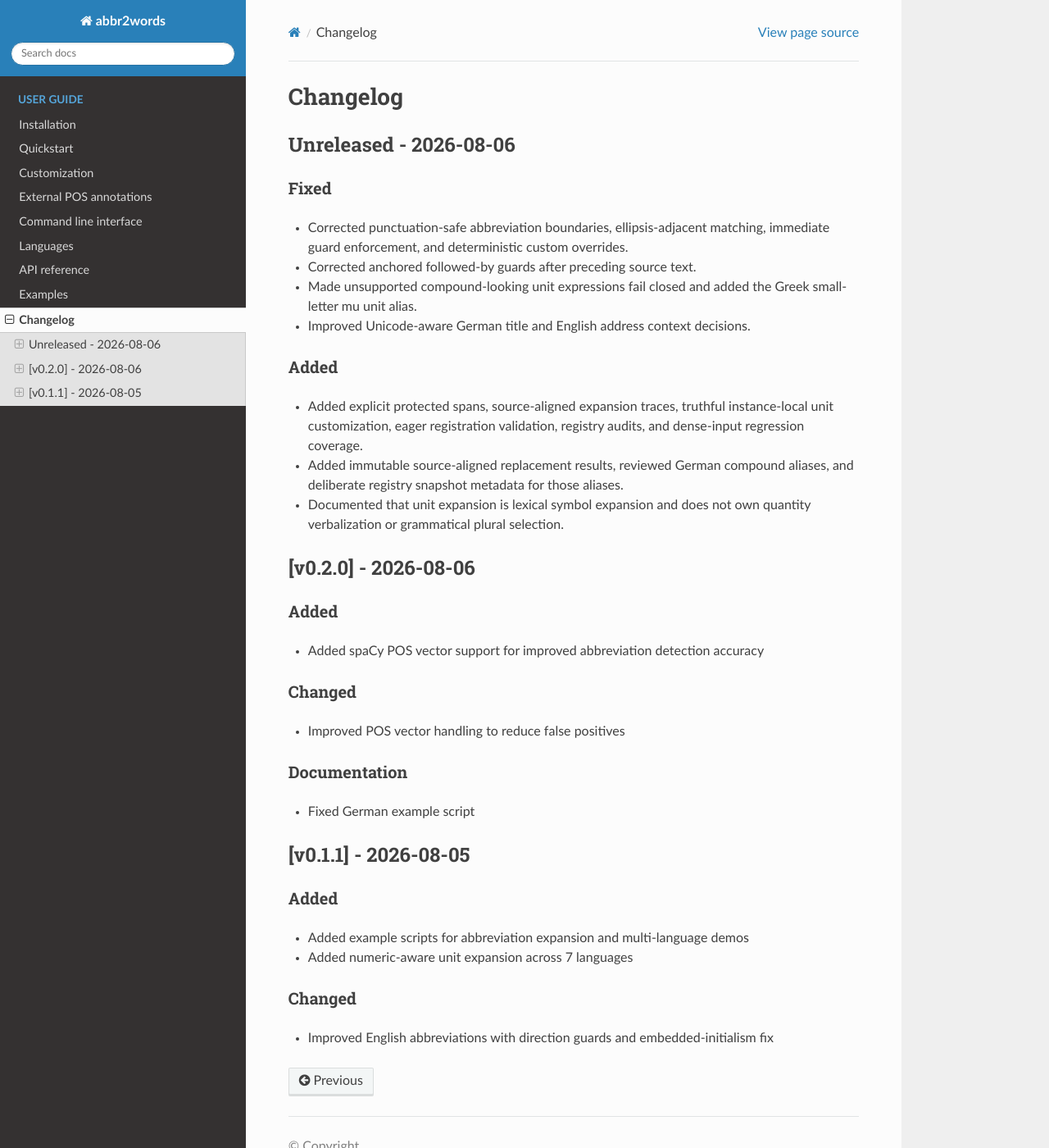
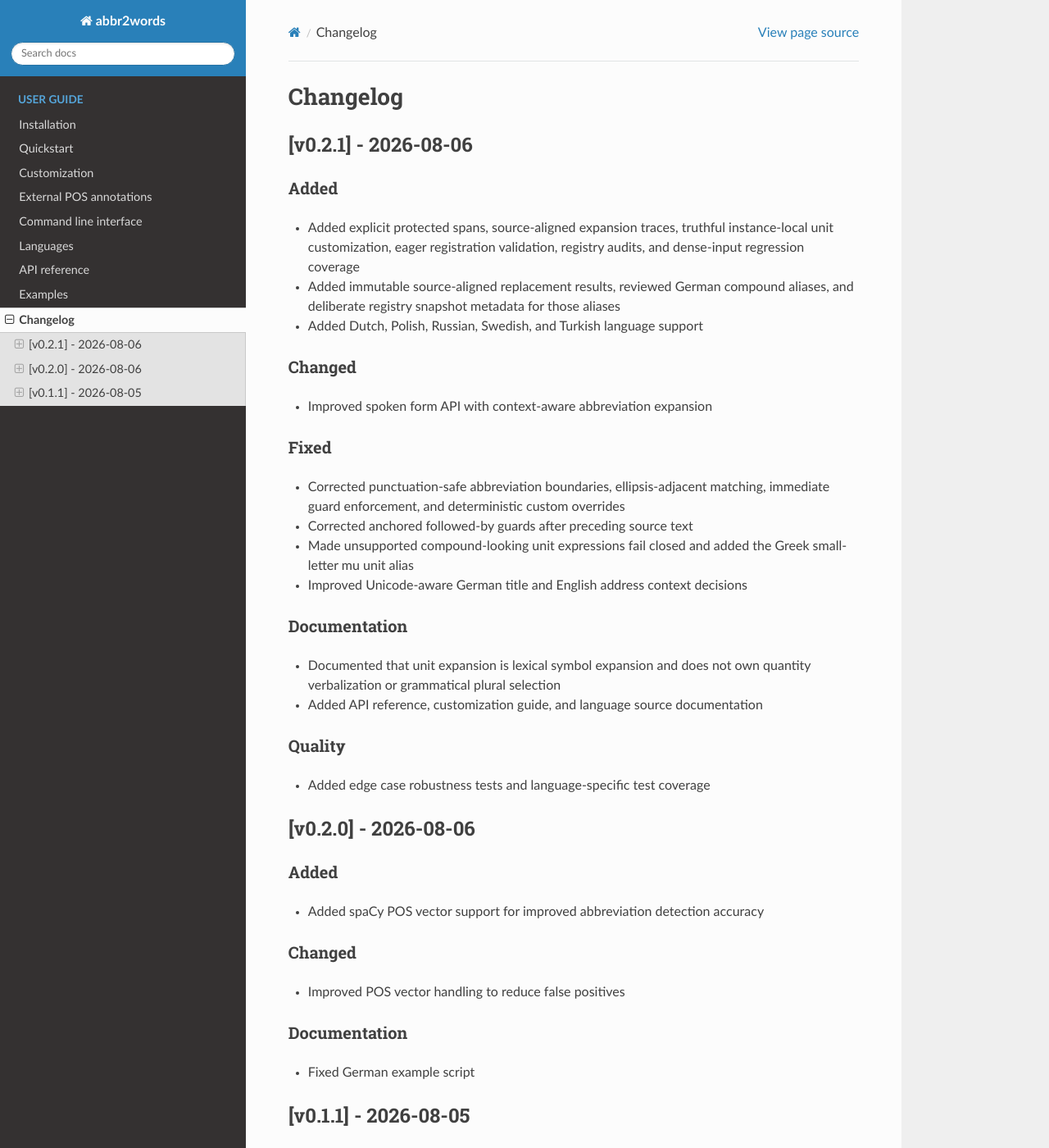
Before and after one commit to buchwandler/abbr2words, a Sphinx documentation site: the page built from docs/changelog.md, in a window 1280 px wide and 1400 px high. Shown: the whole window at 82% size. Built offline with Sphinx 7.4.7 and the Read the Docs theme 3.1.0, drawn with Linux system fonts in a browser that asks for light colours; the version number is read from the project's files by our own code.

Commit message:
doc: changelog

```diff
--- a/docs/changelog.md
+++ b/docs/changelog.md
@@ -1,25 +1,34 @@
 # Changelog
 
-## Unreleased - 2026-08-06
+## [v0.2.1] - 2026-08-06
+
+### Added
+
+- Added explicit protected spans, source-aligned expansion traces, truthful instance-local unit customization, eager registration validation, registry audits, and dense-input regression coverage
+- Added immutable source-aligned replacement results, reviewed German compound aliases, and deliberate registry snapshot metadata for those aliases
+- Added Dutch, Polish, Russian, Swedish, and Turkish language support
+
+### Changed
+
+- Improved spoken form API with context-aware abbreviation expansion
 
 ### Fixed
 
-- Corrected punctuation-safe abbreviation boundaries, ellipsis-adjacent
-  matching, immediate guard enforcement, and deterministic custom overrides.
-- Corrected anchored followed-by guards after preceding source text.
-- Made unsupported compound-looking unit expressions fail closed and added the
-  Greek small-letter mu unit alias.
-- Improved Unicode-aware German title and English address context decisions.
+- Corrected punctuation-safe abbreviation boundaries, ellipsis-adjacent matching, immediate guard enforcement, and deterministic custom overrides
+- Corrected anchored followed-by guards after preceding source text
+- Made unsupported compound-looking unit expressions fail closed and added the Greek small-letter mu unit alias
+- Improved Unicode-aware German title and English address context decisions
 
-### Added
+### Documentation
 
-- Added explicit protected spans, source-aligned expansion traces, truthful
-  instance-local unit customization, eager registration validation, registry
-  audits, and dense-input regression coverage.
-- Added immutable source-aligned replacement results, reviewed German compound
-  aliases, and deliberate registry snapshot metadata for those aliases.
-- Documented that unit expansion is lexical symbol expansion and does not own
-  quantity verbalization or grammatical plural selection.
+- Documented that unit expansion is lexical symbol expansion and does not own quantity verbalization or grammatical plural selection
+- Added API reference, customization guide, and language source documentation
+
+### Quality
+
+- Added edge case robustness tests and language-specific test coverage
+
+<!-- generated by releaseledger -->
 
 ## [v0.2.0] - 2026-08-06
 
```
Also changed, not shown: .ledger/releaseledger/data/ledgers/main/releases/v0.2.1/entries/entry-0001.md (added), .ledger/releaseledger/data/ledgers/main/releases/v0.2.1/entries/entry-0002.md (added), .ledger/releaseledger/data/ledgers/main/releases/v0.2.1/entries/entry-0003.md (added), .ledger/releaseledger/data/ledgers/main/releases/v0.2.1/entries/entry-0004.md (added), .ledger/releaseledger/data/ledgers/main/releases/v0.2.1/entries/entry-0005.md (added), .ledger/releaseledger/data/ledgers/main/releases/v0.2.1/entries/entry-0006.md (added), .ledger/releaseledger/data/ledgers/main/releases/v0.2.1/entries/entry-0007.md (added), .ledger/releaseledger/data/ledgers/main/releases/v0.2.1/entries/entry-0008.md (added), .ledger/releaseledger/data/ledgers/main/releases/v0.2.1/entries/entry-0009.md (added), .ledger/releaseledger/data/ledgers/main/releases/v0.2.1/entries/entry-0010.md (added), .ledger/releaseledger/data/ledgers/main/releases/v0.2.1/entries/entry-0011.md (added), .ledger/releaseledger/data/ledgers/main/releases/v0.2.1/release.md (added), 4 other files.
